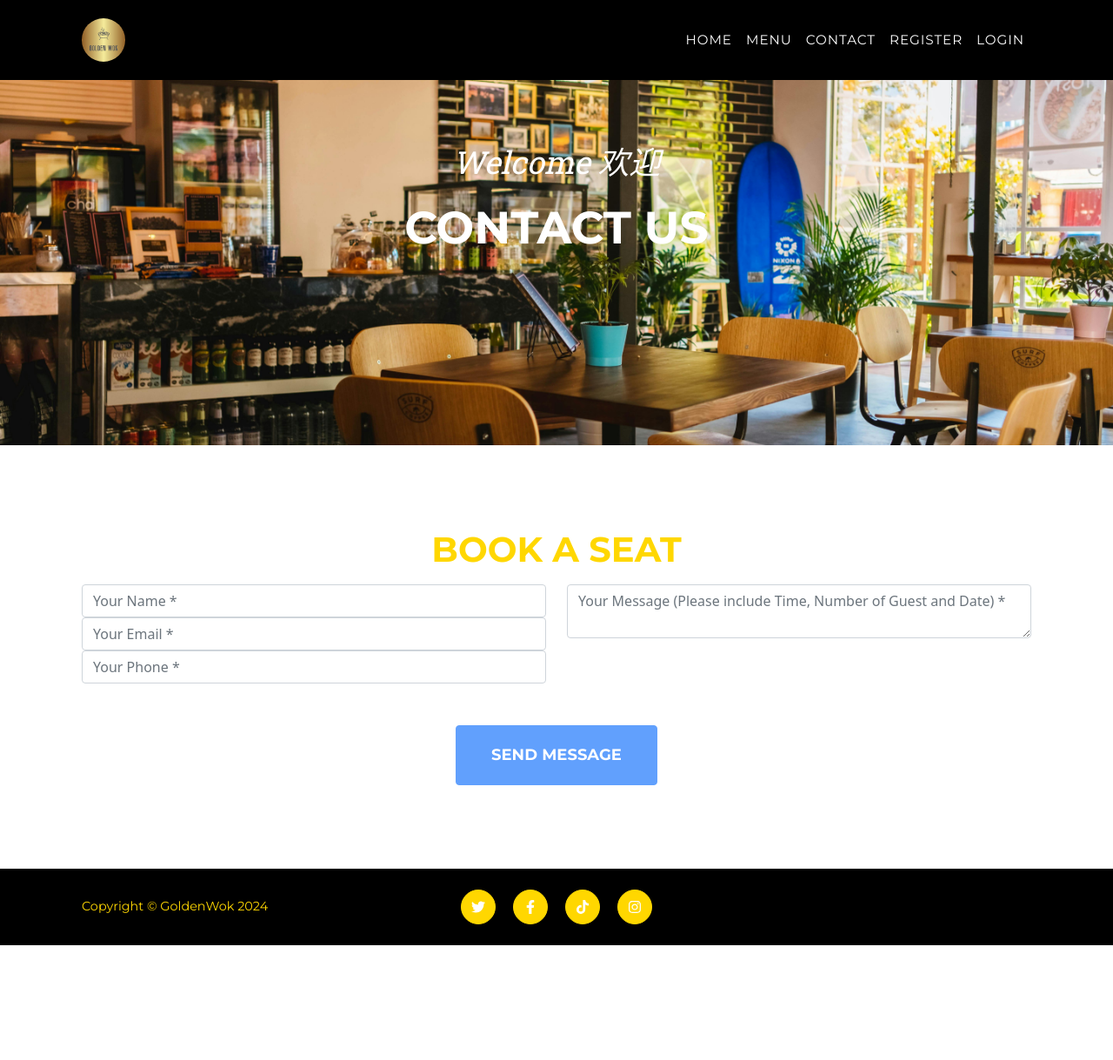
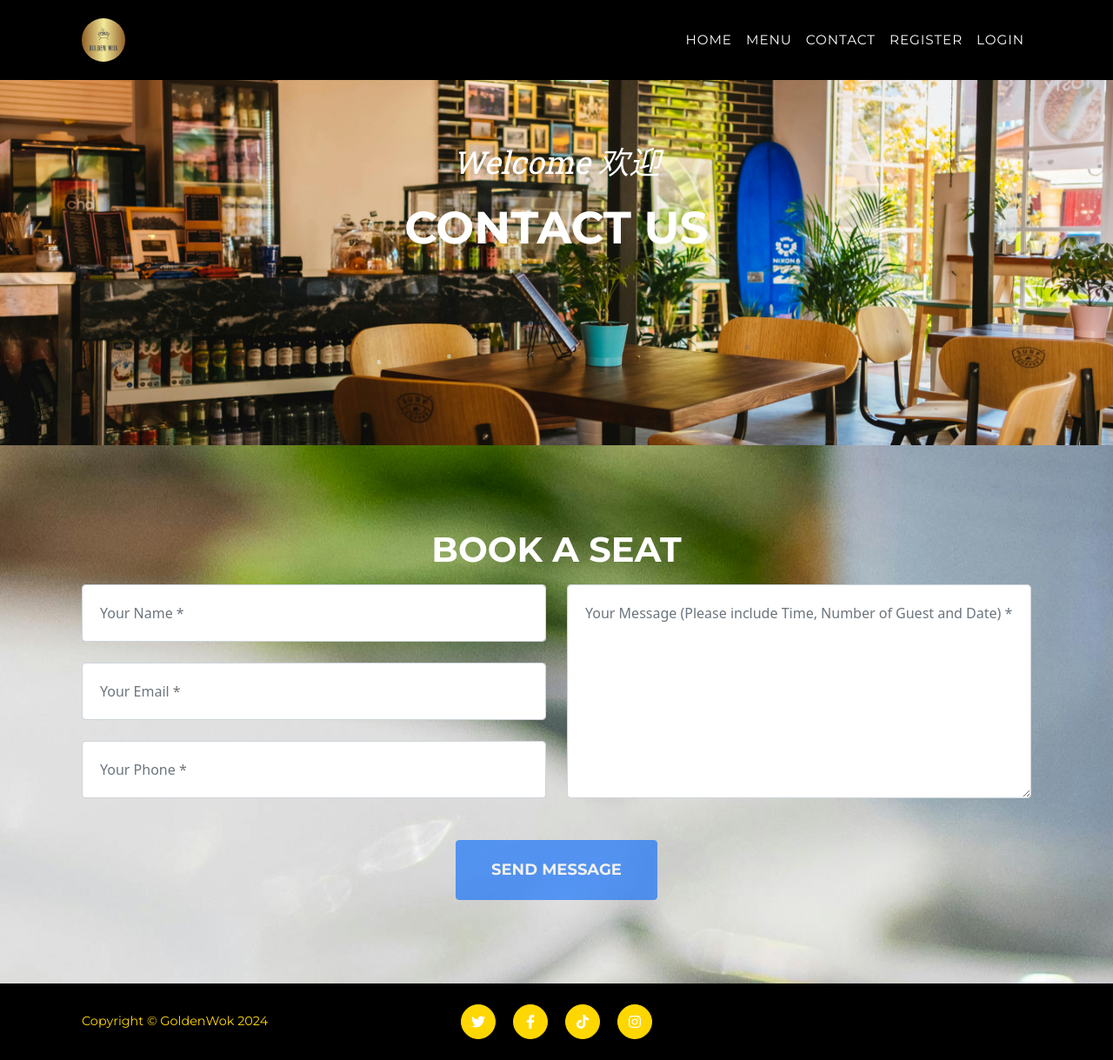
Before and after one commit to UloE-G/GoldenWokV3, a Django app: page /contact/ in a window 1280 px wide. Shown: the whole page at 87% size. Before the commit the page ends 1087 px from the top, so only its background shows below. Run offline with Django 4.2, Linux system fonts and the light colour scheme; data that the repository does not hold is empty; some libraries are stand-ins or nearby versions.

Commit message:
Added contact css

```diff
--- a/static/css/style.css
+++ b/static/css/style.css
@@ -158,6 +158,45 @@ section#open li {
     border-color: gold;
 }
 
+/* Contact */
+section#contact {
+    background-color: #212529;
+    background-image: url(../image/contactimg.jpg);
+    background-repeat: no-repeat;
+    background-position: center;
+}
+
+
+section#contact .section-heading {
+    color: #fff;
+}
+
+
+section#contact form#contactForm .form-group {
+    margin-bottom: 1.5rem;
+}
+
+
+section#contact form#contactForm .form-group input.form-control {
+    height: auto;
+}
+
+
+section#contact form#contactForm .form-group input, section#contact form#contactForm .form-group textarea {
+    padding: 1.25rem;
+}
+
+
+section#contact form#contactForm .form-group-textarea {
+    height: 100%;
+}
+
+
+section#contact form#contactForm .form-group-textarea textarea {
+    height: 100%;
+    min-height: 10rem;
+}
+
 
 /* Sign In */
 #signin h3 {
```
